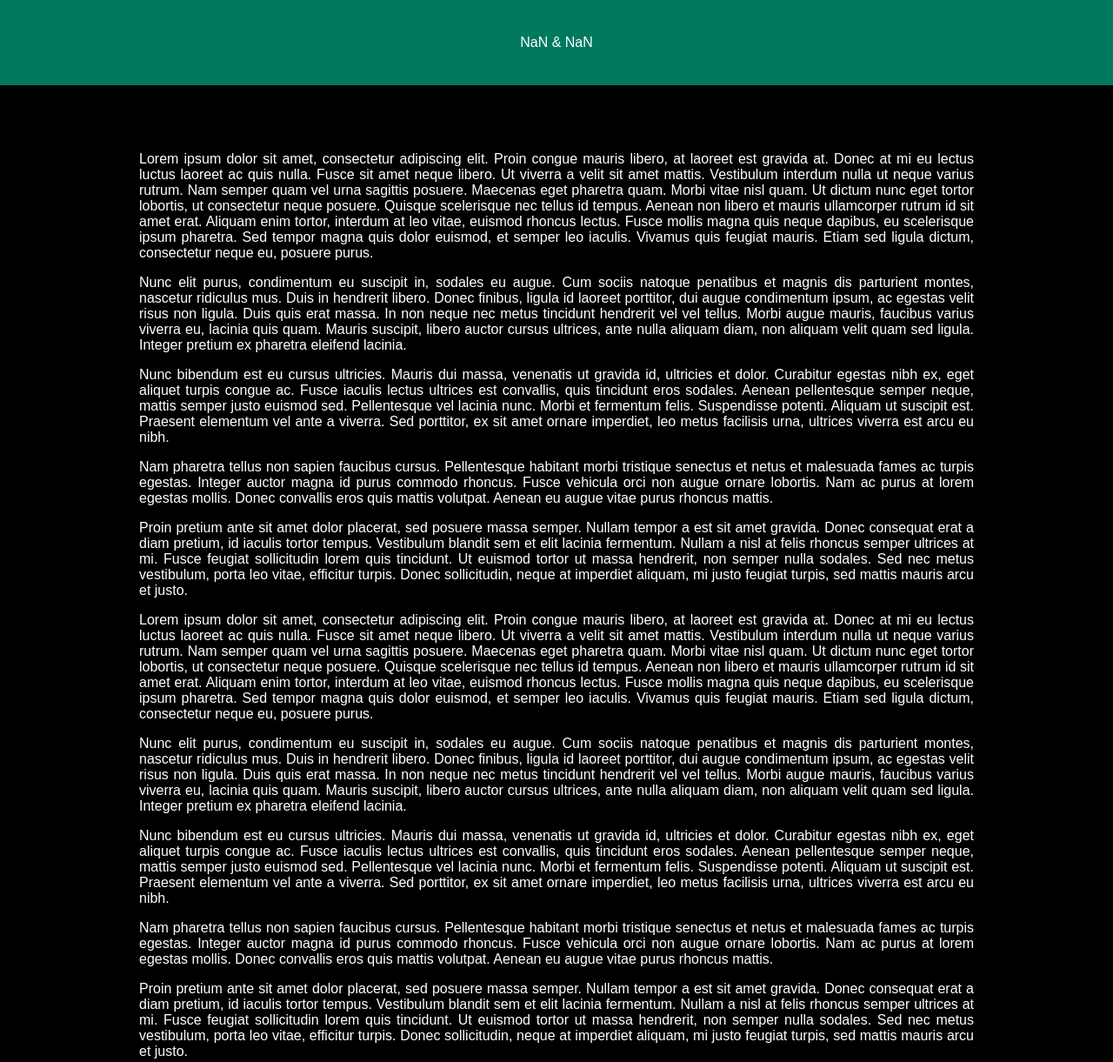
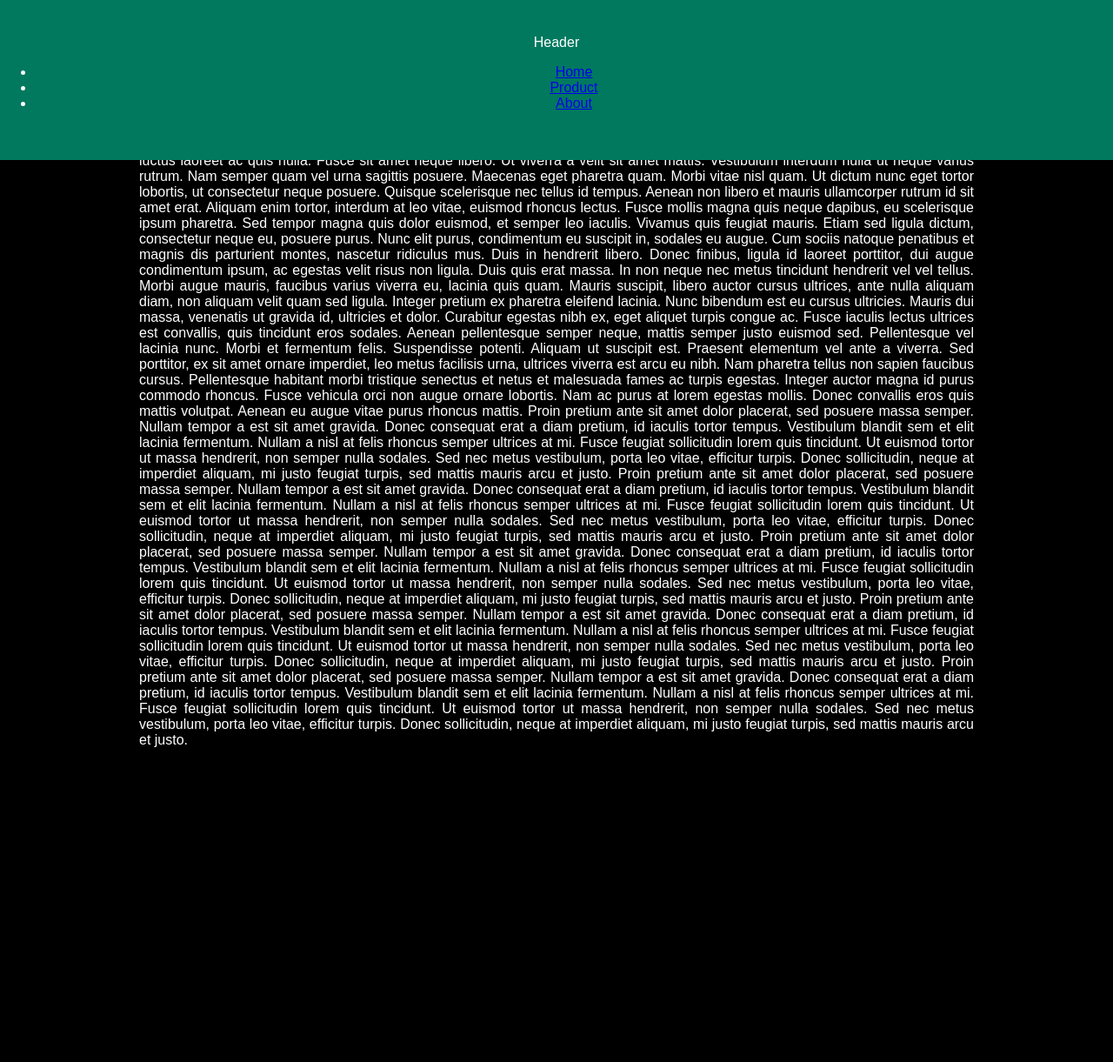
Before and after one commit to grandabzocke/blog, a plain HTML site: page index.html in a window 1280 px wide. Shown: the top 1221 px of the page at 87% size. After the commit the page ends 900 px from the top, so only its background shows below. Drawn offline with Linux system fonts and the light colour scheme.

Commit message:
Update index.html

```diff
--- a/index.html
+++ b/index.html
@@ -16,40 +16,34 @@
 
 </script>
 </head>
-<body onscroll="myFunction()">
+<body>
 	<header id="head1">
 		Header
+
+		<ul>
+				<li><a href="#">Home</a></li>
+				<li><a href="product.html">Product</a></li>
+				<li><a href="#">About</a></li>
+		</ul>
 	</header>
-	<div>bla</div>
+	<div id="div1">bla</div>
 	<section>
-<p>Lorem ipsum dolor sit amet, consectetur adipiscing elit. Proin congue mauris libero, at laoreet est gravida at. Donec at mi eu lectus luctus laoreet ac quis nulla. Fusce sit amet neque libero. Ut viverra a velit sit amet mattis. Vestibulum interdum nulla ut neque varius rutrum. Nam semper quam vel urna sagittis posuere. Maecenas eget pharetra quam. Morbi vitae nisl quam. Ut dictum nunc eget tortor lobortis, ut consectetur neque posuere. Quisque scelerisque nec tellus id tempus. Aenean non libero et mauris ullamcorper rutrum id sit amet erat. Aliquam enim tortor, interdum at leo vitae, euismod rhoncus lectus. Fusce mollis magna quis neque dapibus, eu scelerisque ipsum pharetra. Sed tempor magna quis dolor euismod, et semper leo iaculis. Vivamus quis feugiat mauris. Etiam sed ligula dictum, consectetur neque eu, posuere purus.</p>
+Lorem ipsum dolor sit amet, consectetur adipiscing elit. Proin congue mauris libero, at laoreet est gravida at. Donec at mi eu lectus luctus laoreet ac quis nulla. Fusce sit amet neque libero. Ut viverra a velit sit amet mattis. Vestibulum interdum nulla ut neque varius rutrum. Nam semper quam vel urna sagittis posuere. Maecenas eget pharetra quam. Morbi vitae nisl quam. Ut dictum nunc eget tortor lobortis, ut consectetur neque posuere. Quisque scelerisque nec tellus id tempus. Aenean non libero et mauris ullamcorper rutrum id sit amet erat. Aliquam enim tortor, interdum at leo vitae, euismod rhoncus lectus. Fusce mollis magna quis neque dapibus, eu scelerisque ipsum pharetra. Sed tempor magna quis dolor euismod, et semper leo iaculis. Vivamus quis feugiat mauris. Etiam sed ligula dictum, consectetur neque eu, posuere purus.
 
-<p>Nunc elit purus, condimentum eu suscipit in, sodales eu augue. Cum sociis natoque penatibus et magnis dis parturient montes, nascetur ridiculus mus. Duis in hendrerit libero. Donec finibus, ligula id laoreet porttitor, dui augue condimentum ipsum, ac egestas velit risus non ligula. Duis quis erat massa. In non neque nec metus tincidunt hendrerit vel vel tellus. Morbi augue mauris, faucibus varius viverra eu, lacinia quis quam. Mauris suscipit, libero auctor cursus ultrices, ante nulla aliquam diam, non aliquam velit quam sed ligula. Integer pretium ex pharetra eleifend lacinia.</p>
+Nunc elit purus, condimentum eu suscipit in, sodales eu augue. Cum sociis natoque penatibus et magnis dis parturient montes, nascetur ridiculus mus. Duis in hendrerit libero. Donec finibus, ligula id laoreet porttitor, dui augue condimentum ipsum, ac egestas velit risus non ligula. Duis quis erat massa. In non neque nec metus tincidunt hendrerit vel vel tellus. Morbi augue mauris, faucibus varius viverra eu, lacinia quis quam. Mauris suscipit, libero auctor cursus ultrices, ante nulla aliquam diam, non aliquam velit quam sed ligula. Integer pretium ex pharetra eleifend lacinia.
 
-<p>Nunc bibendum est eu cursus ultricies. Mauris dui massa, venenatis ut gravida id, ultricies et dolor. Curabitur egestas nibh ex, eget aliquet turpis congue ac. Fusce iaculis lectus ultrices est convallis, quis tincidunt eros sodales. Aenean pellentesque semper neque, mattis semper justo euismod sed. Pellentesque vel lacinia nunc. Morbi et fermentum felis. Suspendisse potenti. Aliquam ut suscipit est. Praesent elementum vel ante a viverra. Sed porttitor, ex sit amet ornare imperdiet, leo metus facilisis urna, ultrices viverra est arcu eu nibh.</p>
+Nunc bibendum est eu cursus ultricies. Mauris dui massa, venenatis ut gravida id, ultricies et dolor. Curabitur egestas nibh ex, eget aliquet turpis congue ac. Fusce iaculis lectus ultrices est convallis, quis tincidunt eros sodales. Aenean pellentesque semper neque, mattis semper justo euismod sed. Pellentesque vel lacinia nunc. Morbi et fermentum felis. Suspendisse potenti. Aliquam ut suscipit est. Praesent elementum vel ante a viverra. Sed porttitor, ex sit amet ornare imperdiet, leo metus facilisis urna, ultrices viverra est arcu eu nibh.
 
-<p>Nam pharetra tellus non sapien faucibus cursus. Pellentesque habitant morbi tristique senectus et netus et malesuada fames ac turpis egestas. Integer auctor magna id purus commodo rhoncus. Fusce vehicula orci non augue ornare lobortis. Nam ac purus at lorem egestas mollis. Donec convallis eros quis mattis volutpat. Aenean eu augue vitae purus rhoncus mattis.</p>
+Nam pharetra tellus non sapien faucibus cursus. Pellentesque habitant morbi tristique senectus et netus et malesuada fames ac turpis egestas. Integer auctor magna id purus commodo rhoncus. Fusce vehicula orci non augue ornare lobortis. Nam ac purus at lorem egestas mollis. Donec convallis eros quis mattis volutpat. Aenean eu augue vitae purus rhoncus mattis.
 
-<p>Proin pretium ante sit amet dolor placerat, sed posuere massa semper. Nullam tempor a est sit amet gravida. Donec consequat erat a diam pretium, id iaculis tortor tempus. Vestibulum blandit sem et elit lacinia fermentum. Nullam a nisl at felis rhoncus semper ultrices at mi. Fusce feugiat sollicitudin lorem quis tincidunt. Ut euismod tortor ut massa hendrerit, non semper nulla sodales. Sed nec metus vestibulum, porta leo vitae, efficitur turpis. Donec sollicitudin, neque at imperdiet aliquam, mi justo feugiat turpis, sed mattis mauris arcu et justo.</p>
-<p>Lorem ipsum dolor sit amet, consectetur adipiscing elit. Proin congue mauris libero, at laoreet est gravida at. Donec at mi eu lectus luctus laoreet ac quis nulla. Fusce sit amet neque libero. Ut viverra a velit sit amet mattis. Vestibulum interdum nulla ut neque varius rutrum. Nam semper quam vel urna sagittis posuere. Maecenas eget pharetra quam. Morbi vitae nisl quam. Ut dictum nunc eget tortor lobortis, ut consectetur neque posuere. Quisque scelerisque nec tellus id tempus. Aenean non libero et mauris ullamcorper rutrum id sit amet erat. Aliquam enim tortor, interdum at leo vitae, euismod rhoncus lectus. Fusce mollis magna quis neque dapibus, eu scelerisque ipsum pharetra. Sed tempor magna quis dolor euismod, et semper leo iaculis. Vivamus quis feugiat mauris. Etiam sed ligula dictum, consectetur neque eu, posuere purus.</p>
-
-<p>Nunc elit purus, condimentum eu suscipit in, sodales eu augue. Cum sociis natoque penatibus et magnis dis parturient montes, nascetur ridiculus mus. Duis in hendrerit libero. Donec finibus, ligula id laoreet porttitor, dui augue condimentum ipsum, ac egestas velit risus non ligula. Duis quis erat massa. In non neque nec metus tincidunt hendrerit vel vel tellus. Morbi augue mauris, faucibus varius viverra eu, lacinia quis quam. Mauris suscipit, libero auctor cursus ultrices, ante nulla aliquam diam, non aliquam velit quam sed ligula. Integer pretium ex pharetra eleifend lacinia.</p>
-
-<p>Nunc bibendum est eu cursus ultricies. Mauris dui massa, venenatis ut gravida id, ultricies et dolor. Curabitur egestas nibh ex, eget aliquet turpis congue ac. Fusce iaculis lectus ultrices est convallis, quis tincidunt eros sodales. Aenean pellentesque semper neque, mattis semper justo euismod sed. Pellentesque vel lacinia nunc. Morbi et fermentum felis. Suspendisse potenti. Aliquam ut suscipit est. Praesent elementum vel ante a viverra. Sed porttitor, ex sit amet ornare imperdiet, leo metus facilisis urna, ultrices viverra est arcu eu nibh.</p>
-
-<p>Nam pharetra tellus non sapien faucibus cursus. Pellentesque habitant morbi tristique senectus et netus et malesuada fames ac turpis egestas. Integer auctor magna id purus commodo rhoncus. Fusce vehicula orci non augue ornare lobortis. Nam ac purus at lorem egestas mollis. Donec convallis eros quis mattis volutpat. Aenean eu augue vitae purus rhoncus mattis.</p>
-
-<p>Proin pretium ante sit amet dolor placerat, sed posuere massa semper. Nullam tempor a est sit amet gravida. Donec consequat erat a diam pretium, id iaculis tortor tempus. Vestibulum blandit sem et elit lacinia fermentum. Nullam a nisl at felis rhoncus semper ultrices at mi. Fusce feugiat sollicitudin lorem quis tincidunt. Ut euismod tortor ut massa hendrerit, non semper nulla sodales. Sed nec metus vestibulum, porta leo vitae, efficitur turpis. Donec sollicitudin, neque at imperdiet aliquam, mi justo feugiat turpis, sed mattis mauris arcu et justo.</p>
-<p>Lorem ipsum dolor sit amet, consectetur adipiscing elit. Proin congue mauris libero, at laoreet est gravida at. Donec at mi eu lectus luctus laoreet ac quis nulla. Fusce sit amet neque libero. Ut viverra a velit sit amet mattis. Vestibulum interdum nulla ut neque varius rutrum. Nam semper quam vel urna sagittis posuere. Maecenas eget pharetra quam. Morbi vitae nisl quam. Ut dictum nunc eget tortor lobortis, ut consectetur neque posuere. Quisque scelerisque nec tellus id tempus. Aenean non libero et mauris ullamcorper rutrum id sit amet erat. Aliquam enim tortor, interdum at leo vitae, euismod rhoncus lectus. Fusce mollis magna quis neque dapibus, eu scelerisque ipsum pharetra. Sed tempor magna quis dolor euismod, et semper leo iaculis. Vivamus quis feugiat mauris. Etiam sed ligula dictum, consectetur neque eu, posuere purus.</p>
-
-<p>Nunc elit purus, condimentum eu suscipit in, sodales eu augue. Cum sociis natoque penatibus et magnis dis parturient montes, nascetur ridiculus mus. Duis in hendrerit libero. Donec finibus, ligula id laoreet porttitor, dui augue condimentum ipsum, ac egestas velit risus non ligula. Duis quis erat massa. In non neque nec metus tincidunt hendrerit vel vel tellus. Morbi augue mauris, faucibus varius viverra eu, lacinia quis quam. Mauris suscipit, libero auctor cursus ultrices, ante nulla aliquam diam, non aliquam velit quam sed ligula. Integer pretium ex pharetra eleifend lacinia.</p>
-
-<p>Nunc bibendum est eu cursus ultricies. Mauris dui massa, venenatis ut gravida id, ultricies et dolor. Curabitur egestas nibh ex, eget aliquet turpis congue ac. Fusce iaculis lectus ultrices est convallis, quis tincidunt eros sodales. Aenean pellentesque semper neque, mattis semper justo euismod sed. Pellentesque vel lacinia nunc. Morbi et fermentum felis. Suspendisse potenti. Aliquam ut suscipit est. Praesent elementum vel ante a viverra. Sed porttitor, ex sit amet ornare imperdiet, leo metus facilisis urna, ultrices viverra est arcu eu nibh.</p>
-
-<p>Nam pharetra tellus non sapien faucibus cursus. Pellentesque habitant morbi tristique senectus et netus et malesuada fames ac turpis egestas. Integer auctor magna id purus commodo rhoncus. Fusce vehicula orci non augue ornare lobortis. Nam ac purus at lorem egestas mollis. Donec convallis eros quis mattis volutpat. Aenean eu augue vitae purus rhoncus mattis.</p>
-
-<p>Proin pretium ante sit amet dolor placerat, sed posuere massa semper. Nullam tempor a est sit amet gravida. Donec consequat erat a diam pretium, id iaculis tortor tempus. Vestibulum blandit sem et elit lacinia fermentum. Nullam a nisl at felis rhoncus semper ultrices at mi. Fusce feugiat sollicitudin lorem quis tincidunt. Ut euismod tortor ut massa hendrerit, non semper nulla sodales. Sed nec metus vestibulum, porta leo vitae, efficitur turpis. Donec sollicitudin, neque at imperdiet aliquam, mi justo feugiat turpis, sed mattis mauris arcu et justo.</p>
+Proin pretium ante sit amet dolor placerat, sed posuere massa semper. Nullam tempor a est sit amet gravida. Donec consequat erat a diam pretium, id iaculis tortor tempus. Vestibulum blandit sem et elit lacinia fermentum. Nullam a nisl at felis rhoncus semper ultrices at mi. Fusce feugiat sollicitudin lorem quis tincidunt. Ut euismod tortor ut massa hendrerit, non semper nulla sodales. Sed nec metus vestibulum, porta leo vitae, efficitur turpis. Donec sollicitudin, neque at imperdiet aliquam, mi justo feugiat turpis, sed mattis mauris arcu et justo.
+Proin pretium ante sit amet dolor placerat, sed posuere massa semper. Nullam tempor a est sit amet gravida. Donec consequat erat a diam pretium, id iaculis tortor tempus. Vestibulum blandit sem et elit lacinia fermentum. Nullam a nisl at felis rhoncus semper ultrices at mi. Fusce feugiat sollicitudin lorem quis tincidunt. Ut euismod tortor ut massa hendrerit, non semper nulla sodales. Sed nec metus vestibulum, porta leo vitae, efficitur turpis. Donec sollicitudin, neque at imperdiet aliquam, mi justo feugiat turpis, sed mattis mauris arcu et justo.
+Proin pretium ante sit amet dolor placerat, sed posuere massa semper. Nullam tempor a est sit amet gravida. Donec consequat erat a diam pretium, id iaculis tortor tempus. Vestibulum blandit sem et elit lacinia fermentum. Nullam a nisl at felis rhoncus semper ultrices at mi. Fusce feugiat sollicitudin lorem quis tincidunt. Ut euismod tortor ut massa hendrerit, non semper nulla sodales. Sed nec metus vestibulum, porta leo vitae, efficitur turpis. Donec sollicitudin, neque at imperdiet aliquam, mi justo feugiat turpis, sed mattis mauris arcu et justo.
+Proin pretium ante sit amet dolor placerat, sed posuere massa semper. Nullam tempor a est sit amet gravida. Donec consequat erat a diam pretium, id iaculis tortor tempus. Vestibulum blandit sem et elit lacinia fermentum. Nullam a nisl at felis rhoncus semper ultrices at mi. Fusce feugiat sollicitudin lorem quis tincidunt. Ut euismod tortor ut massa hendrerit, non semper nulla sodales. Sed nec metus vestibulum, porta leo vitae, efficitur turpis. Donec sollicitudin, neque at imperdiet aliquam, mi justo feugiat turpis, sed mattis mauris arcu et justo.
+Proin pretium ante sit amet dolor placerat, sed posuere massa semper. Nullam tempor a est sit amet gravida. Donec consequat erat a diam pretium, id iaculis tortor tempus. Vestibulum blandit sem et elit lacinia fermentum. Nullam a nisl at felis rhoncus semper ultrices at mi. Fusce feugiat sollicitudin lorem quis tincidunt. Ut euismod tortor ut massa hendrerit, non semper nulla sodales. Sed nec metus vestibulum, porta leo vitae, efficitur turpis. Donec sollicitudin, neque at imperdiet aliquam, mi justo feugiat turpis, sed mattis mauris arcu et justo.
 	</section>
 </body>
+<!--
 <script src="script.js"></script>
+-->
 </html>
```
